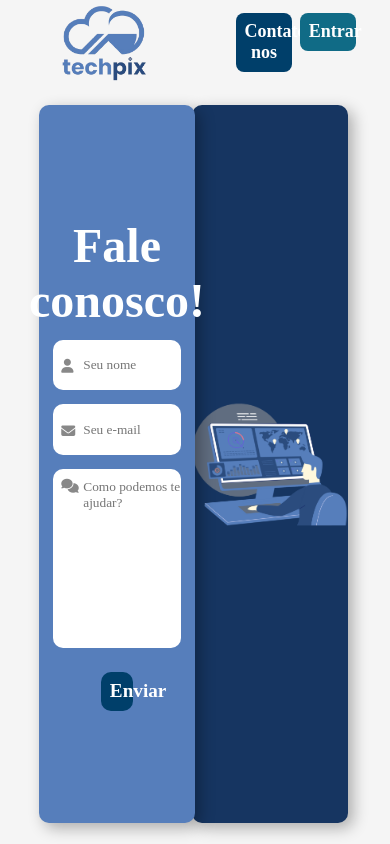
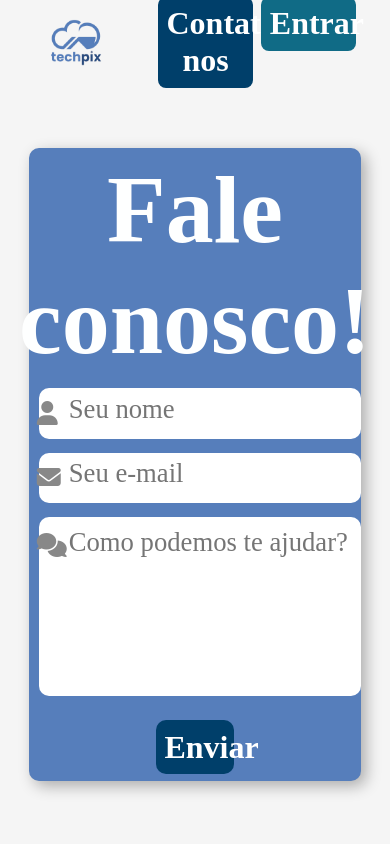
Before and after one commit to ni-teixeira/TechPix, a website: page Fale conosco - Nicoly/faleconosco.html in a window 390 px wide. Drawn offline with nearby package versions, Linux system fonts and the light colour scheme; a web font is replaced by a local one.

Commit message:
inicio da responsividade para o mobile

```diff
--- a/Fale conosco - Nicoly/faleconosco.css
+++ b/Fale conosco - Nicoly/faleconosco.css
@@ -201,3 +201,98 @@ textarea {
     background-position: center;
     background-repeat: no-repeat;
 }
+
+/* mobile */
+@media (max-width: 480px) {
+
+    .containerDireita{
+        display: none;
+    }
+
+    .botaoEnviar{
+        width: 35vw;
+        font-size: 1.5rem;
+    }
+
+    .containerEsquerda{
+        height: 85vh;
+        width: 85vw;
+    }
+
+    input, textarea {
+        width: 65vw;
+        height: 6vh;
+    }
+
+    .btn_contato, .btn_log{
+        width: 22vw;
+        font-size: 1em;
+    }
+
+    .navlogo img{
+        height: 6vh;
+    }
+
+    input::placeholder{
+        font-size: 1.2em;
+    }
+
+    textarea::placeholder{
+        font-size: 1.2em;
+    }
+
+}
+
+/* tablet */
+@media (max-width: 1025px) {
+
+    .btn_contato, .btn_log{
+        width: 20vw;
+        font-size: 2em;
+    }
+
+    .navlogo img{
+        height: 6vh;
+    }
+
+    .containerEsquerda{
+        width: 85vw;
+        height: 75vh;
+    }
+
+    .containerDireita{
+       display: none;
+    }
+
+    .botaoEnviar{
+        width: 20vw;
+        font-size: 2rem;
+    }
+
+    input, textarea {
+        width: 75vw;
+        height: 6vh;
+        margin-left: 12px;
+    }
+
+    h1{
+        font-size: 6rem;
+    }
+
+    input::placeholder{
+        font-size: 2em;
+    }
+
+    textarea::placeholder{
+        font-size: 2em;
+    }
+
+    .inputs i{
+        font-size: 1.5em;
+    }
+
+    .inputs.maior i{
+        margin-top: 12px;
+    }
+
+}
--- a/Fale conosco - Nicoly/main.js
+++ b/Fale conosco - Nicoly/main.js
@@ -21,7 +21,6 @@
       mensagem: mensagem
     };
 
-
     emailjs.send('service_7j9wchg', 'template_0aefsto', params) // requisicao p enviar
       .then(function(response) {
         console.log('SUCCESS!', response.status, response.text); // requisicao bem sucedida
```
